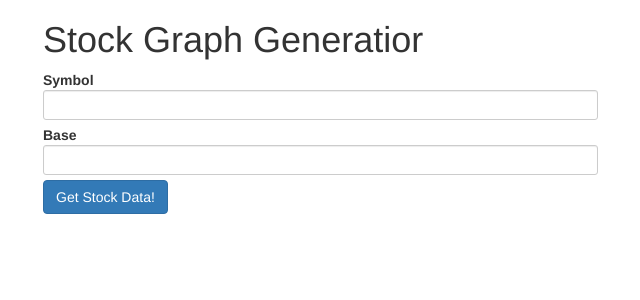
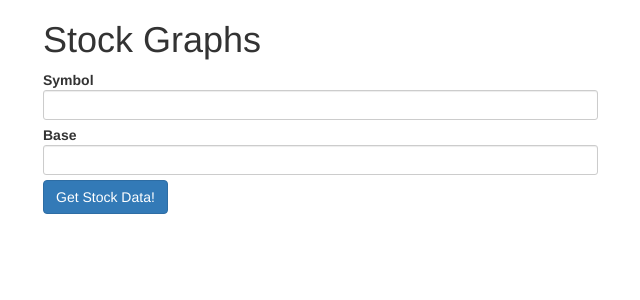
Before and after one commit to HarleyB123/StockCharts, a Flask app: page / in a window 1280 px wide. Shown: the top 300 px of the page, without its empty margins (27-667 px from the left). Run offline with Flask 2, Linux system fonts and the light colour scheme; some libraries are stand-ins or nearby versions.

Commit message:
Working Code

```diff
--- a/Views.py
+++ b/Views.py
@@ -1,4 +1,4 @@
-from flask import Flask, render_template, request
+from flask import Flask, render_template, request, Markup
 from flask_cors import CORS
 from controller import Controller
 import datetime
@@ -26,7 +26,7 @@ def graph_viewer():
         currencies = [currencies.get('GBP') for date, currencies in sorted(values.items())]
         GraphDiv = ApiController.generate_graph(dates, currencies)
         # Will need to do Controller() actions here
-        GraphHTML = render_template('graphs.html', graph_placeholder=GraphDiv)
+        GraphHTML = render_template('graphs.html', graph_placeholder=Markup(GraphDiv))
     return GraphHTML
 
 
--- a/templates/index.html
+++ b/templates/index.html
@@ -34,7 +34,7 @@
     <div class="container">
         <div class="row">
                     <div class="col col-lg-12 col-sm-12">
-                        <h1>Stock Graph Generatior</h1>
+                        <h1>Stock Graphs</h1>
                     </div>
                     </div>
         <div class="row">
```
Also changed, not shown: templates/graphs.html (+4 -7 lines).
